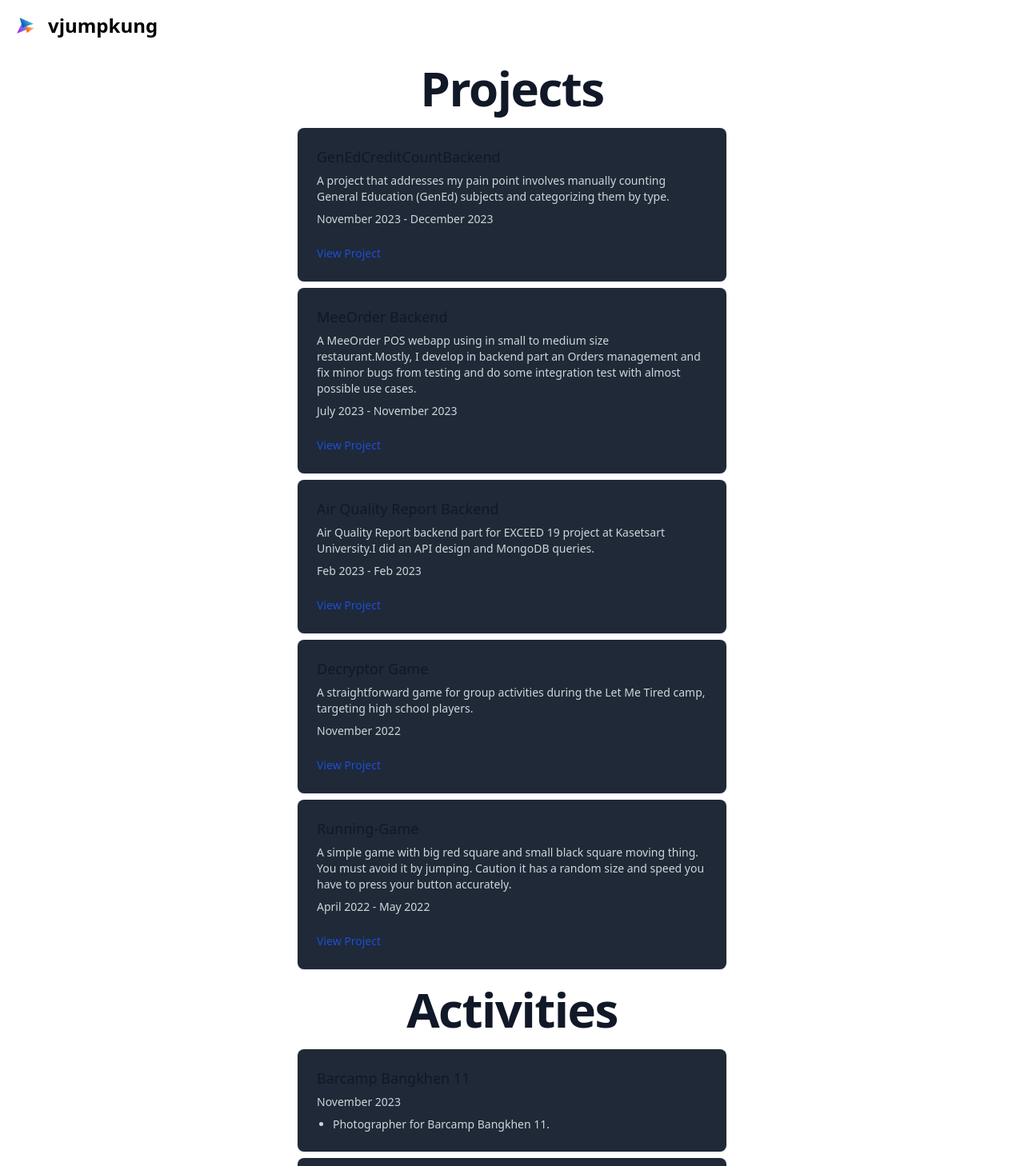
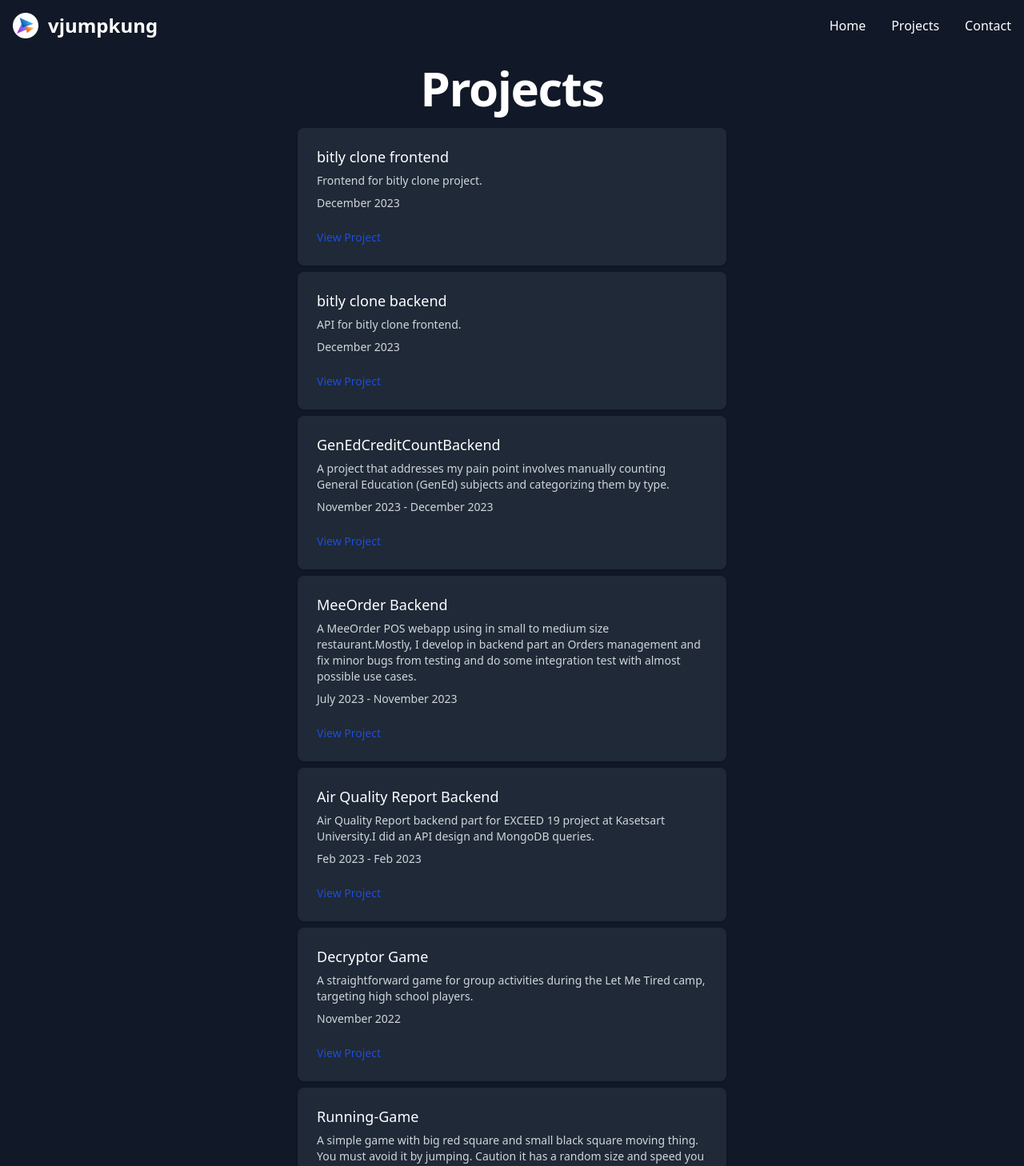
Before and after one commit to Vjumpkung/vjumpkung-website, a Next.js app: page /projects in a window 1280 px wide. Shown: the top 1458 px of the page at 80% size. Built offline with nearby package versions, Linux system fonts and the light colour scheme.

Commit message:
fix dark theme

```diff
--- a/next.config.js
+++ b/next.config.js
@@ -1,4 +1,4 @@
 /** @type {import('next').NextConfig} */
-const nextConfig = { output: "export" };
+const nextConfig = { output: "export", images: { unoptimized: true } };
 
 module.exports = nextConfig;
--- a/src/components/Header.tsx
+++ b/src/components/Header.tsx
@@ -20,10 +20,7 @@ export default function Header() {
 
   return (
     <header>
-      <Disclosure
-        as="nav"
-        className="bg-white border-gray-200 dark:bg-gray-900"
-      >
+      <Disclosure as="nav" className=" border-gray-200 bg-gray-900">
         <div className="max-w-screen-xl flex flex-wrap items-center justify-between mx-auto p-4">
           <Link
             href="/"
@@ -36,11 +33,11 @@ export default function Header() {
               height={32}
               alt="vjumpkung website Logo"
             />
-            <span className="self-center text-2xl font-semibold whitespace-nowrap dark:text-white">
+            <span className="self-center text-2xl font-semibold whitespace-nowrap text-white">
               vjumpkung
             </span>
           </Link>
-          <Disclosure.Button className="inline-flex items-center p-2 w-10 h-10 justify-center text-sm text-gray-500 rounded-lg md:hidden hover:bg-gray-100 focus:outline-none focus:ring-2 focus:ring-gray-200 dark:text-gray-400 dark:hover:bg-gray-700 dark:focus:ring-gray-600">
+          <Disclosure.Button className="inline-flex items-center p-2 w-10 h-10 justify-center text-sm rounded-lg md:hidden focus:outline-none focus:ring-2 text-gray-400 hover:bg-gray-700 focus:ring-gray-600">
             <span className="sr-only"></span>
             <svg
               className="w-5 h-5"
@@ -59,7 +56,7 @@ export default function Header() {
             </svg>
           </Disclosure.Button>
           <div className="hidden w-full md:block md:w-auto" id="navbar-default">
-            <ul className="font-medium flex flex-col p-4 md:p-0 mt-4 border border-gray-100 rounded-lg bg-gray-50 md:flex-row md:space-x-8 rtl:space-x-reverse md:mt-0 md:border-0 md:bg-white dark:bg-gray-800 md:dark:bg-gray-900 dark:border-gray-700">
+            <ul className="font-medium flex flex-col p-4 md:p-0 mt-4 border  rounded-lg  md:flex-row md:space-x-8 rtl:space-x-reverse md:mt-0 md:border-0 bg-gray-800 md:bg-gray-900 border-gray-700">
               {pages.map((page) => {
                 return (
                   <li key={page.name}>
--- a/src/pages/_document.tsx
+++ b/src/pages/_document.tsx
@@ -4,7 +4,7 @@ export default function Document() {
   return (
     <Html lang="en">
       <Head />
-      <body className="bg-white dark:bg-gray-900">
+      <body className="bg-gray-900">
         <Main />
         <NextScript />
       </body>
--- a/src/pages/index.tsx
+++ b/src/pages/index.tsx
@@ -23,7 +23,7 @@ const backend_framework_list = ["NestJS", "FastAPI"];
 const Page = () => {
   return (
     <div className="container mx-auto px-4">
-      <h1 className="text-center pt-4 mb-4 text-4xl font-bold leading-none tracking-tight text-gray-900 md:text-5xl lg:text-6xl dark:text-white">
+      <h1 className="text-center pt-4 mb-4 text-4xl font-bold leading-none tracking-tightmd:text-5xl lg:text-6xl text-white">
         Chanrich Pisitjing
       </h1>
       <div className="py-3">
--- a/src/pages/projects.tsx
+++ b/src/pages/projects.tsx
@@ -1,6 +1,18 @@
 import type { NextPageWithLayout } from "./_app";
 
 const project_list = [
+  {
+    title: "bitly clone frontend",
+    description: "Frontend for bitly clone project.",
+    date: "December 2023",
+    repo: "https://github.com/vjumpkung/bitly-clone-frontend",
+  },
+  {
+    title: "bitly clone backend",
+    description: "API for bitly clone frontend.",
+    date: "December 2023",
+    repo: "https://github.com/Vjumpkung/bitly-clone-backend",
+  },
   {
     title: "GenEdCreditCountBackend",
     description:
@@ -67,7 +79,7 @@ const activity_list = [
 const Projects: NextPageWithLayout = () => {
   return (
     <div className="container max-w-xl mx-auto px-4">
-      <h1 className="text-center pt-4 mb-4 text-4xl font-bold leading-none tracking-tight text-gray-900 md:text-5xl lg:text-6xl dark:text-white">
+      <h1 className="text-center pt-4 mb-4 text-4xl font-bold leading-none tracking-tight md:text-5xl lg:text-6xl text-white">
         Projects
       </h1>
 
@@ -80,7 +92,7 @@ const Projects: NextPageWithLayout = () => {
             <div className="w-full px-1 my-1 sm:w-full sm:px-1 sm:my-1 md:w-full md:px-1 md:my-1 lg:w-full lg:px-1 lg:my-1 xl:w-full xl:px-1 xl:my-1">
               <div className="bg-gray-800 overflow-hidden shadow rounded-lg">
                 <div className="px-4 py-5 sm:p-6">
-                  <h3 className="text-lg leading-6 font-medium text-gray-900 dark:text-white">
+                  <h3 className="text-lg leading-6 font-medium text-white">
                     {project.title}
                   </h3>
                   <p className="mt-2 max-w-4xl text-sm text-gray-300">
@@ -92,7 +104,7 @@ const Projects: NextPageWithLayout = () => {
                   <div className="mt-5">
                     <a
                       href={project.repo}
-                      className="text-sm font-medium text-blue-700 hover:text-blue-600 dark:hover:text-blue-400"
+                      className="text-sm font-medium text-blue-700 hover:text-blue-400"
                     >
                       View Project
                     </a>
@@ -104,7 +116,7 @@ const Projects: NextPageWithLayout = () => {
         );
       })}
 
-      <h1 className="text-center pt-4 mb-4 text-4xl font-bold leading-none tracking-tight text-gray-900 md:text-5xl lg:text-6xl dark:text-white">
+      <h1 className="text-center pt-4 mb-4 text-4xl font-bold leading-none tracking-tight md:text-5xl lg:text-6xl text-white">
         Activities
       </h1>
 
@@ -117,7 +129,7 @@ const Projects: NextPageWithLayout = () => {
             <div className="w-full px-1 my-1 sm:w-full sm:px-1 sm:my-1 md:w-full md:px-1 md:my-1 lg:w-full lg:px-1 lg:my-1 xl:w-full xl:px-1 xl:my-1">
               <div className="bg-gray-800 overflow-hidden shadow rounded-lg">
                 <div className="px-4 py-5 sm:p-6">
-                  <h3 className="text-lg leading-6 font-medium text-gray-900 dark:text-white">
+                  <h3 className="text-lg leading-6 font-medium text-white">
                     {activity.title}
                   </h3>
                   <p className="mt-2 max-w-4xl text-sm text-gray-300">
```
